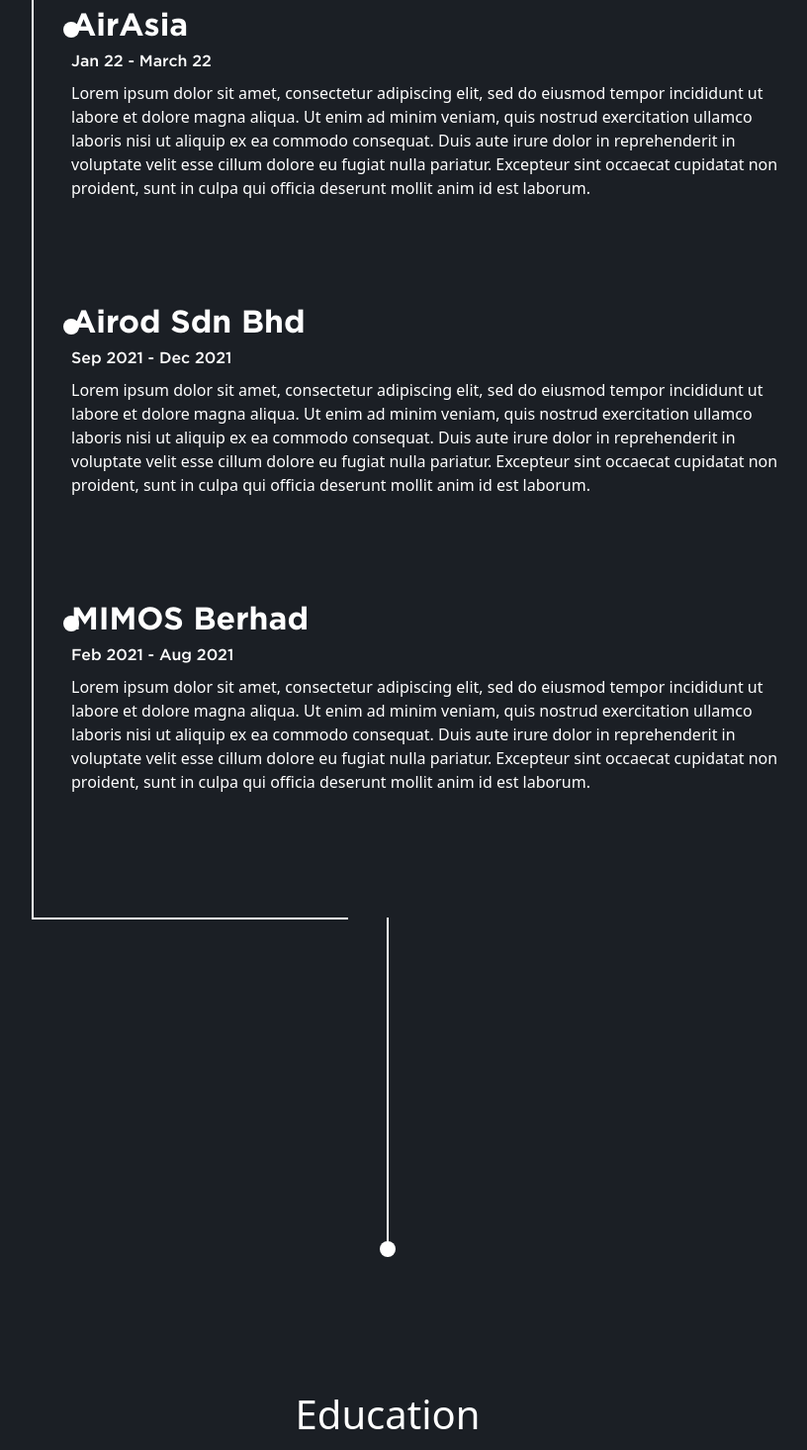
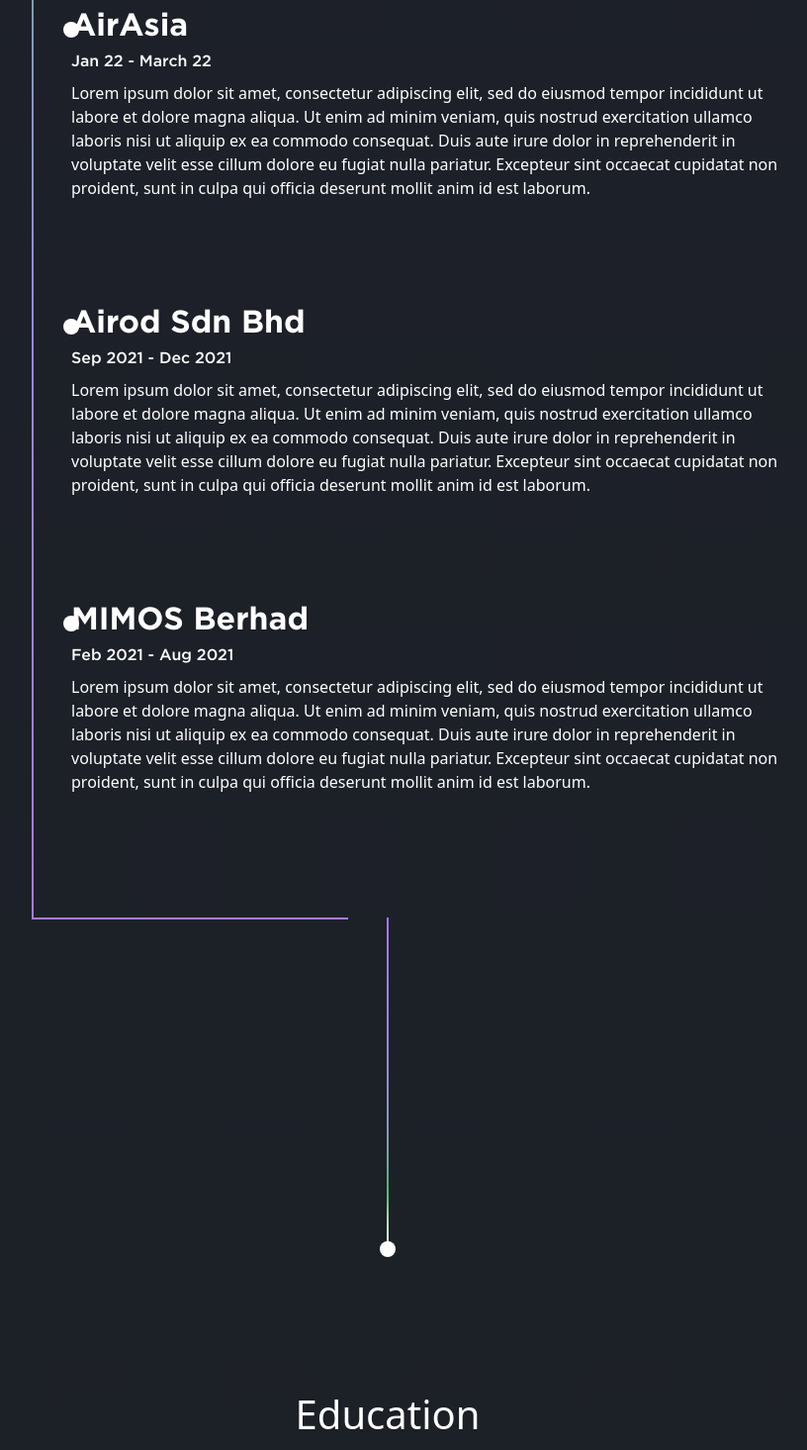
Before and after one commit to AfiqHasiff/Portfolio, a React (Create React App) app: page / in a window 1280 px wide. Shown: the part 3532-4997 px from the top of the page at 99% size, without its empty margins (248-1064 px from the left). Built offline with nearby package versions, Linux system fonts and the light colour scheme.

Commit message:
feat: sections, color stylings

```diff
--- a/src/layouts/Sections.css
+++ b/src/layouts/Sections.css
@@ -8,6 +8,24 @@
 
 span {
   color: white;
+}
+
+.sectionBackground {
+  background-image: linear-gradient(
+    180deg,
+    hsl(253deg 31% 20%) 0%,
+    hsl(252deg 30% 20%) 3%,
+    hsl(251deg 29% 19%) 6%,
+    hsl(250deg 28% 19%) 9%,
+    hsl(249deg 26% 18%) 12%,
+    hsl(248deg 25% 18%) 14%,
+    hsl(245deg 23% 17%) 17%,
+    hsl(243deg 21% 16%) 20%,
+    hsl(239deg 19% 16%) 23%,
+    hsl(234deg 18% 15%) 29%,
+    hsl(227deg 17% 14%) 40%,
+    hsl(216deg 16% 13%) 100%
+  );
 }
 
 .hiddenLeft {
@@ -161,7 +179,21 @@
   width: 2px;
   top: -200px;
   bottom: -43px;
-  background-color: #fff;
+  background-image: linear-gradient(
+    0deg,
+    hsl(0deg 0% 100%) 0%,
+    hsl(125deg 35% 93%) 4%,
+    hsl(125deg 36% 86%) 8%,
+    hsl(125deg 38% 78%) 11%,
+    hsl(126deg 40% 69%) 14%,
+    hsl(127deg 44% 57%) 17%,
+    hsl(136deg 41% 51%) 21%,
+    hsl(156deg 29% 54%) 25%,
+    hsl(195deg 24% 58%) 32%,
+    hsl(229deg 35% 66%) 43%,
+    hsl(252deg 56% 70%) 61%,
+    hsl(262deg 82% 71%) 100%
+  );
 }
 
 .workExperienceLine {
@@ -171,7 +203,21 @@
   width: 2px;
   top: 180px;
   bottom: 100px;
-  background-color: #fff;
+  background-image: linear-gradient(
+    180deg,
+    hsl(0deg 0% 100%) 0%,
+    hsl(125deg 35% 93%) 4%,
+    hsl(125deg 36% 86%) 8%,
+    hsl(125deg 38% 78%) 11%,
+    hsl(126deg 40% 69%) 14%,
+    hsl(127deg 44% 57%) 17%,
+    hsl(136deg 41% 51%) 21%,
+    hsl(156deg 29% 54%) 25%,
+    hsl(195deg 24% 58%) 32%,
+    hsl(229deg 35% 66%) 43%,
+    hsl(252deg 56% 70%) 61%,
+    hsl(262deg 82% 71%) 100%
+  );
 }
 
 .preLineHorizontal {
@@ -193,7 +239,7 @@
   max-height: 2px;
   top: 30px;
   bottom: -50px;
-  background-color: #fff;
+  background-color: #a67af2;
 }
 
 .line::before,
--- a/src/layouts/Sections.jsx
+++ b/src/layouts/Sections.jsx
@@ -135,7 +135,7 @@
   }, []);
 
   return (
-    <div className="row" style={{ backgroundColor: "#1b1f25" }}>
+    <div className="sectionBackground row">
       <div className="col-12">
         <section id="landingSection" class="hiddenLeft">
           <div className="row">
@@ -390,7 +390,7 @@
           <div className="workExperiencePostLine"></div>
         </div>
 
-        <section id="educationSelectorSection" class="hiddenLeft">
+        <section id="educationSelectorSection" class="hiddenRight">
           <div className="row">
             <div className="col-12 d-flex justify-content-center">
               <h1
```
